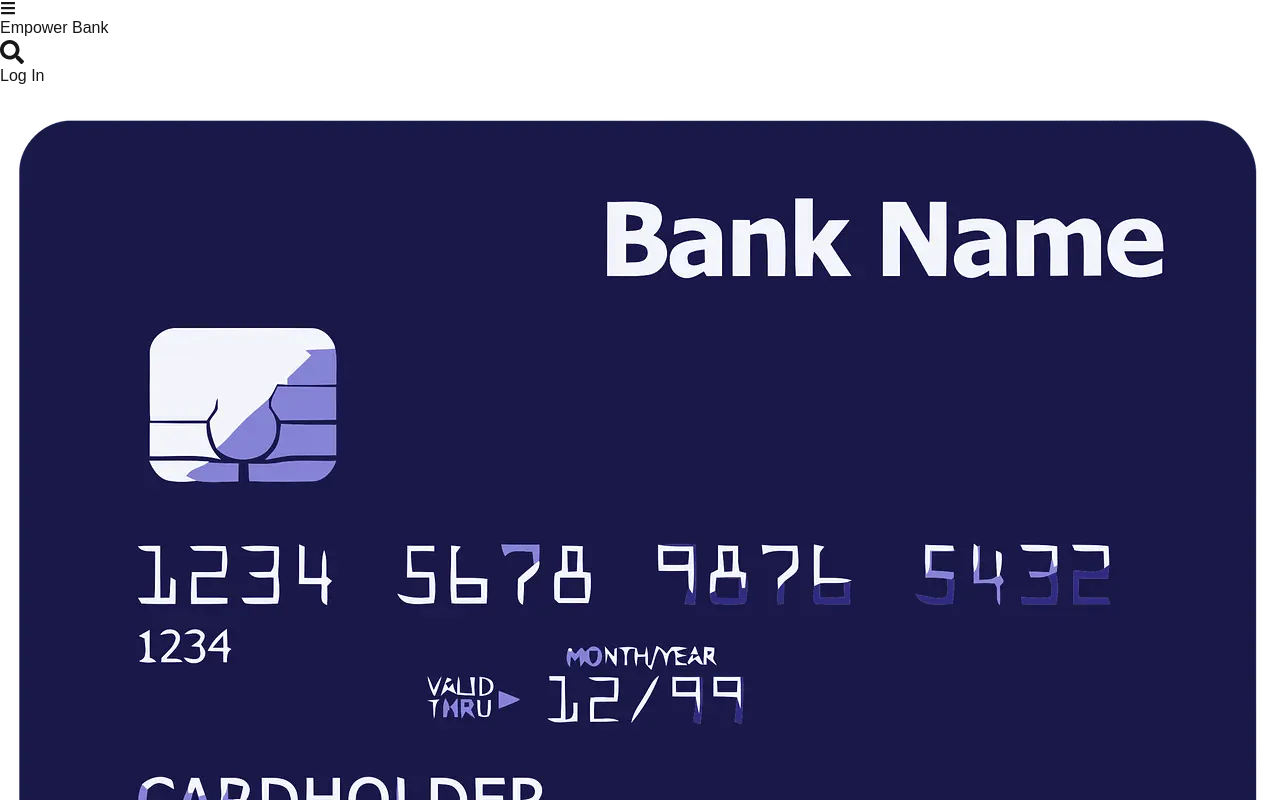
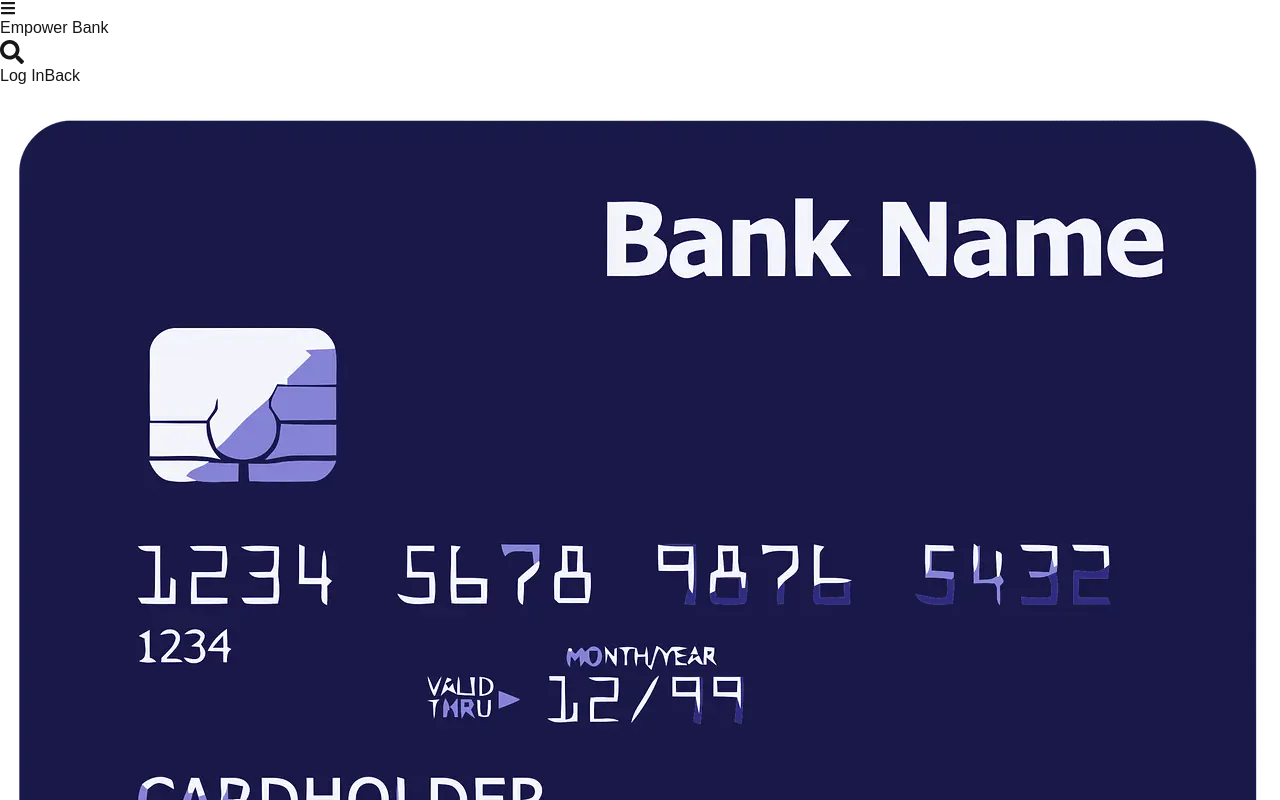
Before and after one commit to RoryDowse/financial-landing-page, a Next.js app: page / in a window 1280 px wide. Shown: the top 800 px of the page. Built offline with nearby package versions, Linux system fonts and the light colour scheme.

Commit message:
add Back to header

```diff
--- a/src/app/components/Header.tsx
+++ b/src/app/components/Header.tsx
@@ -64,6 +64,9 @@ export default function Header() {
 
             {/* Log In Button */}
             <Link href="/">Log In</Link>
+
+            {/* Back Button */}
+            <Link href="/">Back</Link>
         </header>
     );
 }
```
